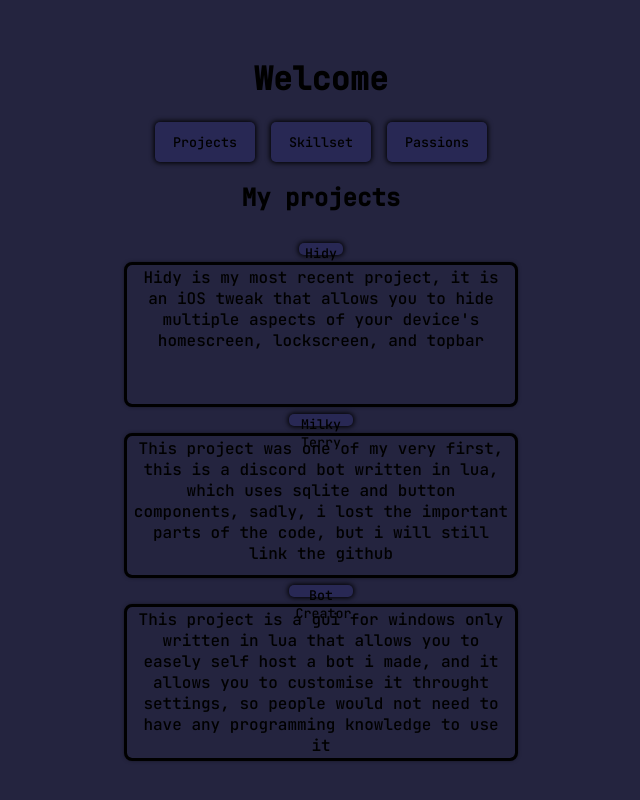
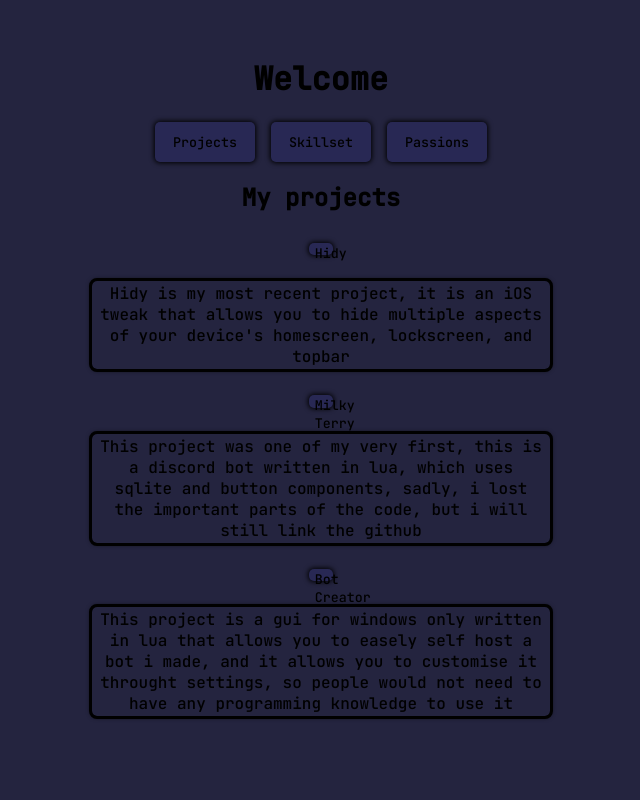
Before and after one commit to justdie386/justdie, a SvelteKit app: page / in a window 1280 px wide. Shown: the top 800 px of the page, without its empty margins (339-979 px from the left). Built offline with nearby package versions, Linux system fonts and the light colour scheme.

Commit message:
Update projects.svelte

```diff
--- a/src/routes/projects.svelte
+++ b/src/routes/projects.svelte
@@ -18,11 +18,10 @@
         display: block;
         border-radius: 5px;
         outline: solid;
-	width: 30%;
-	height: 130%;
+        width: 450px;
+        margin: 16px;
         padding: 2px 4px;
         text-align: center;
-        font-family: JetBrains Mono, monospace;
         box-shadow: 0 0 5px 1px black;
 
     }
```
